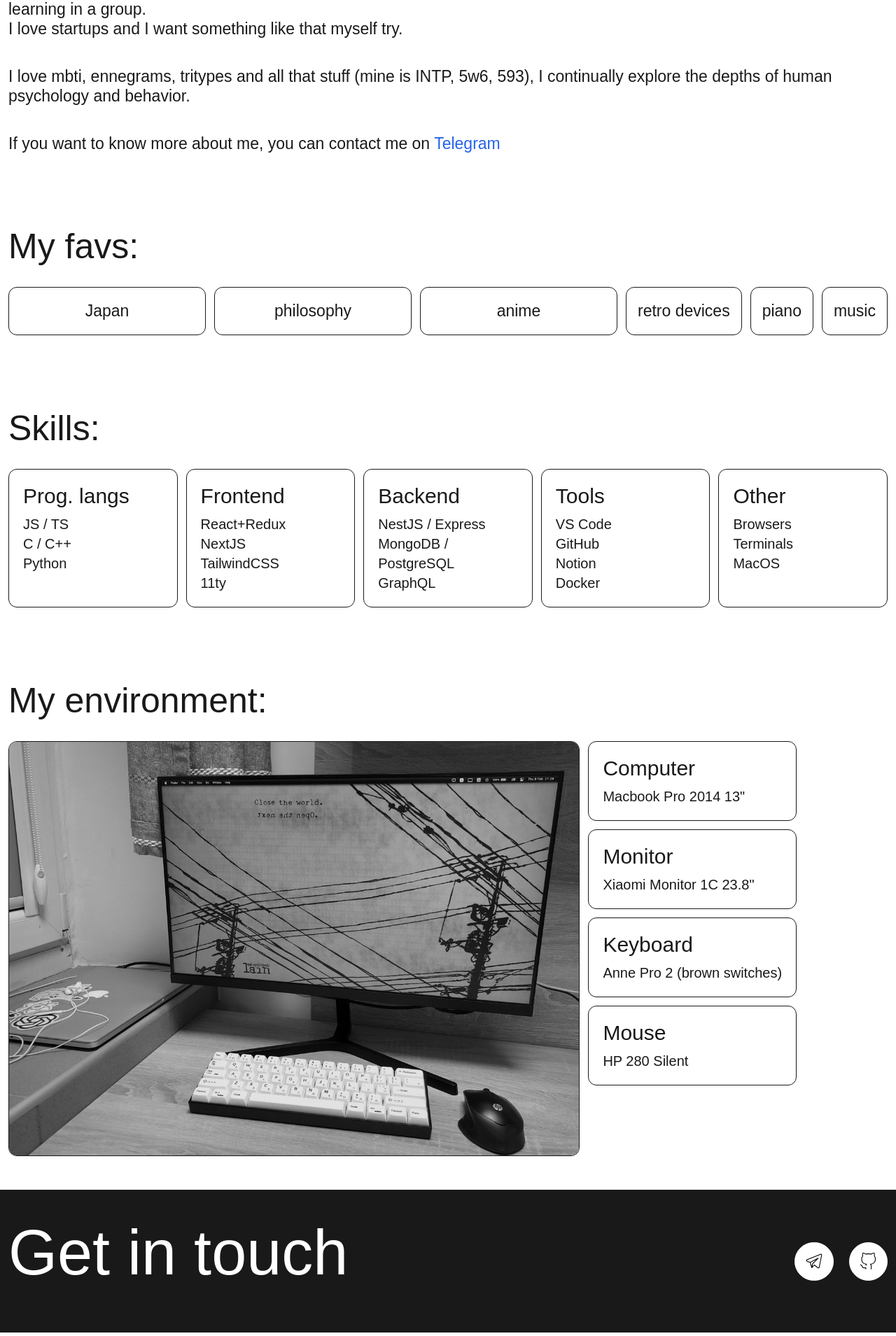
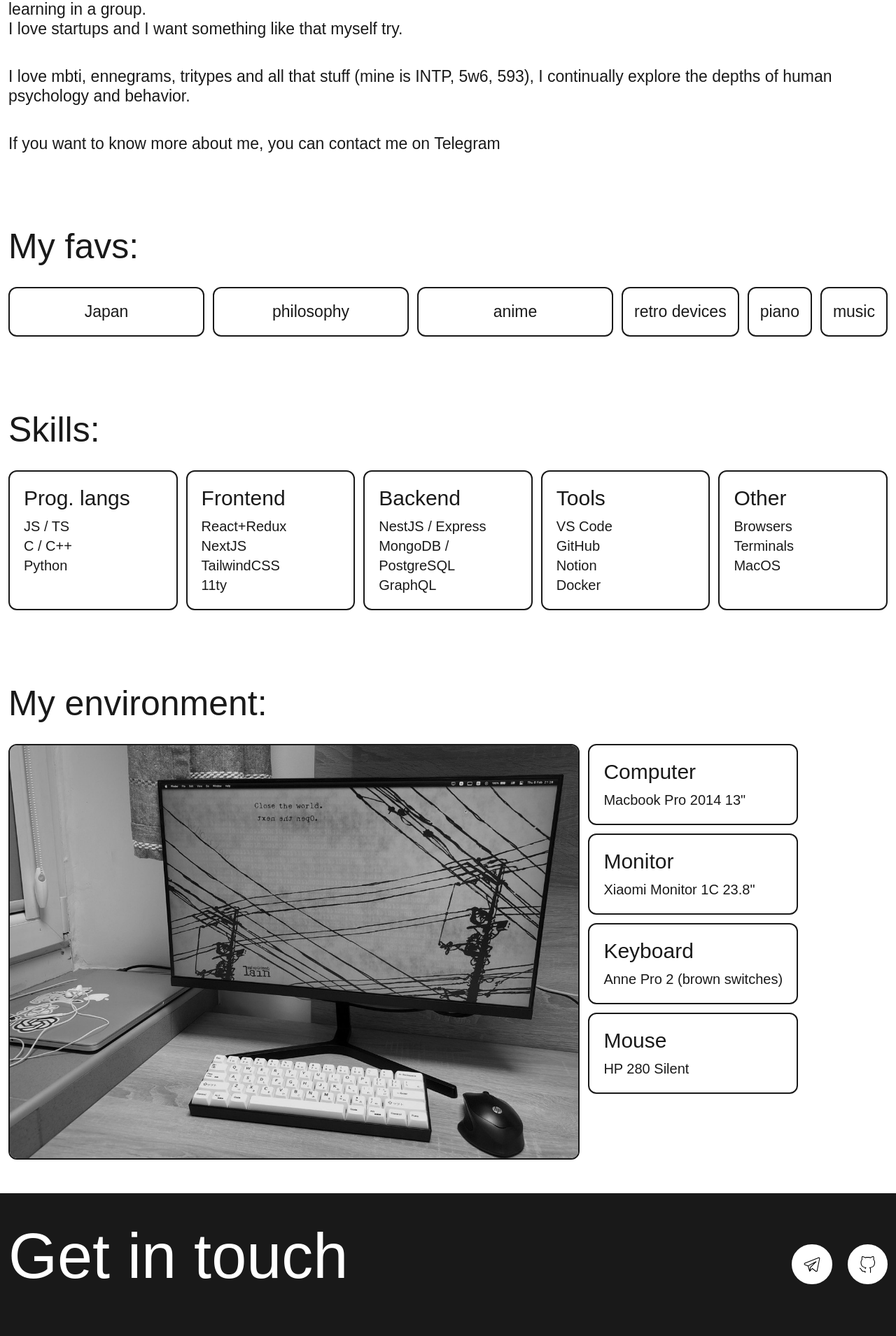
Before and after one commit to NightWanderer2004/Eduard-Povierin, a Next.js app: page /about in a window 1280 px wide. Shown: the part 314-2223 px from the top of the page at 70% size. Built offline with nearby package versions, Linux system fonts and the light colour scheme; a web font is replaced by a local one.

Commit message:
Some style changes

```diff
--- a/src/components/UI/social/Social.module.scss
+++ b/src/components/UI/social/Social.module.scss
@@ -6,7 +6,7 @@
       }
    }
    li {
-      @apply flex justify-center items-center border-primary border-[1px] rounded-full transition-shadow;
+      @apply flex justify-center items-center border-primary border-2 rounded-full transition-shadow;
       a {
          @apply block w-full h-full p-[8px] md:p-[13.7px];
       }
--- a/src/components/footer/Footer.module.scss
+++ b/src/components/footer/Footer.module.scss
@@ -1,5 +1,5 @@
 .footer {
-   @apply mt-12 bg-primary text-background;
+   @apply mt-12 bg-primary dark:bg-white text-background;
    .content {
       @apply container mx-auto px-3 flex flex-col lg:flex-row lg:justify-between lg:items-center py-6 md:py-9;
    }
--- a/src/components/navbar/Navbar.module.scss
+++ b/src/components/navbar/Navbar.module.scss
@@ -1,5 +1,5 @@
 .navbar {
-   @apply py-3 fixed left-0 right-0 z-30 backdrop-blur-lg border-b-[1px] border-blur bg-blur;
+   @apply py-3 fixed left-0 right-0 z-30 backdrop-blur-lg border-b-2 border-blur bg-blur;
    &.expanded {
       @apply h-[135px];
    }
--- a/src/components/screens/about/env/Environment.module.scss
+++ b/src/components/screens/about/env/Environment.module.scss
@@ -1,7 +1,7 @@
 .env {
    @apply mt-24;
    img {
-      @apply rounded-[12px] w-[65%] border-primary border grayscale;
+      @apply rounded-[12px] w-[65%] border-primary border-2 grayscale;
    }
    h2 {
       @apply text-[50px] mb-5 text-primary font-medium;
@@ -12,7 +12,7 @@
          h3 {
             @apply text-2xl sm:text-3xl font-medium mb-2;
          }
-         @apply border border-primary p-5 rounded-[12px] text-primary text-lg sm:text-xl;
+         @apply border-2 border-primary p-5 rounded-[12px] text-primary text-lg sm:text-xl;
       }
    }
 }
--- a/src/components/screens/about/favs/Favs.module.scss
+++ b/src/components/screens/about/favs/Favs.module.scss
@@ -6,7 +6,7 @@
    .list {
       @apply grid gap-5 sm:gap-3 grid-cols-2 sm:grid-cols-3 lg:grid-flow-col;
       .item {
-         @apply flex items-center justify-center text-center p-[11px] sm:p-4 rounded-[12px] border-primary border-[1px] text-[20px] sm:text-[23px] font-medium sm:font-normal text-primary tracking-wide sm:tracking-normal;
+         @apply flex items-center justify-center text-center p-[11px] sm:p-4 rounded-[12px] border-primary border-2 text-[20px] sm:text-[23px] font-medium sm:font-normal text-primary tracking-wide sm:tracking-normal;
       }
    }
 }
--- a/src/components/screens/home/hero/Hero.module.scss
+++ b/src/components/screens/home/hero/Hero.module.scss
@@ -2,7 +2,7 @@
    @apply grid sm:grid-cols-5 gap-5 sm:gap-10;
    .info,
    .photo {
-      @apply rounded-[12px] border-[1px] border-primary;
+      @apply rounded-[12px] border-2 border-primary;
    }
    .info {
       @apply flex flex-col justify-between gap-[60px] px-9 sm:px-14 py-6 sm:py-10 col-span-1 sm:col-span-3;
--- a/src/components/screens/home/projects/Projects.module.scss
+++ b/src/components/screens/home/projects/Projects.module.scss
@@ -7,7 +7,7 @@
 .project {
    @apply rounded-[12px];
    img {
-      @apply border-[1px] border-primary rounded-[12px] dark:opacity-90 pointer-events-none;
+      @apply border-2 border-primary rounded-[12px] dark:opacity-90 pointer-events-none;
    }
    p {
       @apply text-xl text-primary font-medium;
--- a/src/components/screens/home/skills/Skills.module.scss
+++ b/src/components/screens/home/skills/Skills.module.scss
@@ -7,7 +7,7 @@
 .skillsList {
    @apply grid grid-cols-2 sm:grid-cols-3 lg:grid-cols-5 gap-5 sm:gap-3;
    .list {
-      @apply border border-primary p-5 rounded-[12px] text-primary;
+      @apply border-2 border-primary p-5 rounded-[12px] text-primary;
       h3 {
          @apply text-2xl sm:text-3xl font-medium mb-2;
       }
--- a/src/components/screens/works/timeline/work/Work.module.scss
+++ b/src/components/screens/works/timeline/work/Work.module.scss
@@ -9,7 +9,7 @@
       @apply mb-0;
    }
    .content {
-      @apply opacity-0 relative scale-[40%] sm:w-max origin-top-left p-5 text-primary rounded-[12px] rounded-tl-none border-primary border-[1px] transition-all duration-[400ms] ease-out;
+      @apply opacity-0 relative scale-[40%] sm:w-max origin-top-left p-5 text-primary rounded-[12px] rounded-tl-none border-primary border-2 transition-all duration-[400ms] ease-out;
       &::before {
          content: '';
          @apply rounded-full absolute w-3 h-3 bg-primary -top-[5px] -left-[5px];
--- a/src/styles/global.css
+++ b/src/styles/global.css
@@ -9,13 +9,12 @@
    --blur-color: rgba(255, 255, 255, 0.7);
    --text-color: rgba(0, 0, 0, 0.9);
    --link-nav-color: #d1d5db;
-   --link-color: #2563eb;
 }
 
 .dark {
    --bg-color: #171719;
    --blur-color: rgba(23, 23, 25, 0.7);
-   --text-color: #ceced2;
+   --text-color: #ddddde;
    --link-nav-color: #9ca3af;
 }
 
```
